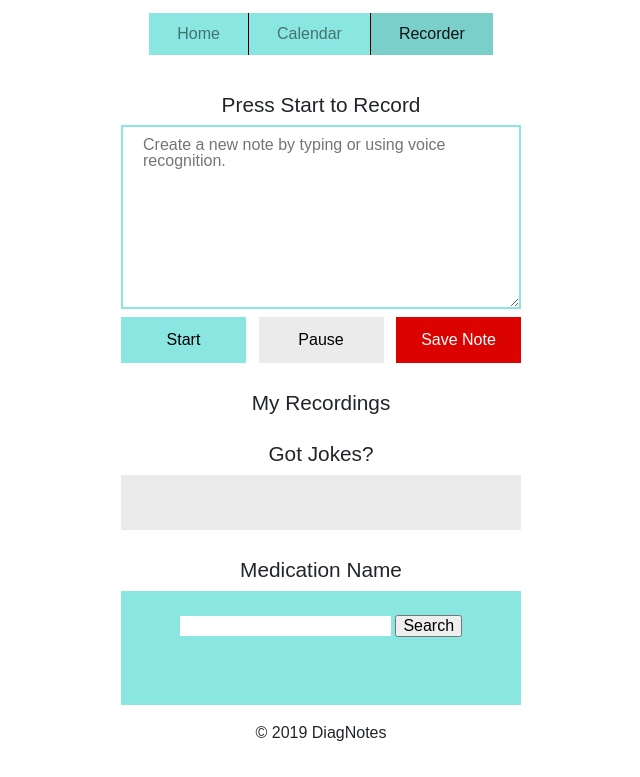
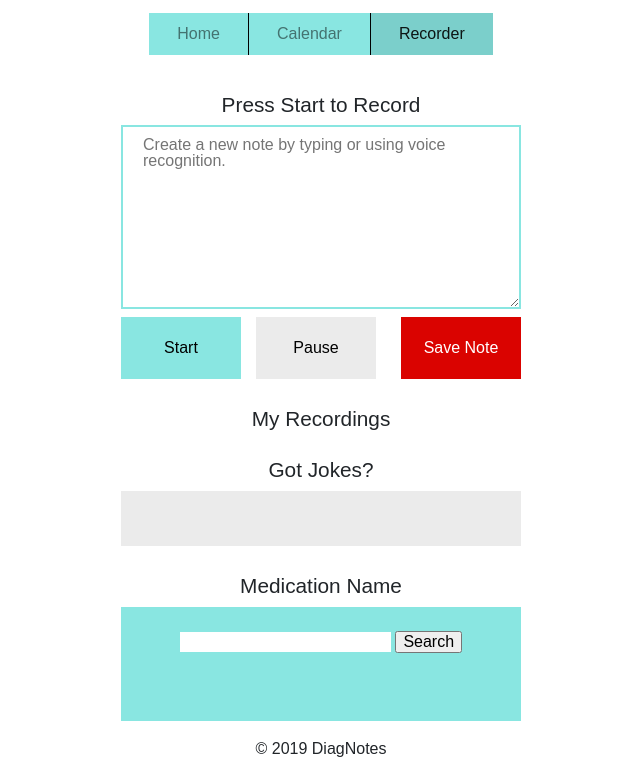
Before and after one commit to JMo911/DiagNotes, a plain HTML site: page appoinment.html in a window 1280 px wide. Shown: the part 93-870 px from the top of the page, without its empty margins (319-959 px from the left). Drawn offline with nearby package versions, Linux system fonts and the light colour scheme; no server answers.

Commit message:
clean up appointment file and css for this page

```diff
--- a/appoinment.html
+++ b/appoinment.html
@@ -19,7 +19,7 @@
   <script src="https://www.gstatic.com/firebasejs/6.2.4/firebase-app.js"></script>
   <script src="https://www.gstatic.com/firebasejs/6.2.4/firebase-database.js"></script>
 </head>
-<body>
+<body class="appointment-page-body">
     <header>
         <div class="navbar-brand row">
             <h1 class="headline">DiagNotes</h1>
@@ -89,7 +89,7 @@
     </div>
     <footer>&copy; 2019 DiagNotes</footer>
     <!--voice recorder-->
-    <!-- <script src="https://cdnjs.cloudflare.com/ajax/libs/jquery/3.2.1/jquery.min.js"></script>-->
+    <script src="https://cdnjs.cloudflare.com/ajax/libs/jquery/3.2.1/jquery.min.js"></script>
 
     <!--BOOTSTRAP CDN-->
     <script src="https://cdnjs.cloudflare.com/ajax/libs/popper.js/1.14.3/umd/popper.min.js" integrity="sha384-ZMP7rVo3mIykV+2+9J3UJ46jBk0WLaUAdn689aCwoqbBJiSnjAK/l8WvCWPIPm49" crossorigin="anonymous"></script>
--- a/css/style.css
+++ b/css/style.css
@@ -113,35 +113,44 @@ button#create-button:hover {
 }
 .container.appointment-page {
     margin: 20px auto;
-    width: 800px;
+    width: 300px;
     text-align: center;
+    padding:0;
+}
+.app {
+    width:300px;
+    margin:0 auto;
 }
 .appointment-page textarea {
-    width:400px;
+    width:300px;
     padding: 10px 20px;
     font-weight:100;
     border: 2px solid #89e6e1;
 }
 .appointment-page h2 {
-    width: 400px;
+    width: 300px;
     margin: 40px auto 10px auto;
     font-size: 1.3em;
     font-weight: 300;
+    text-align:center;
 }
 .appointment-page .buttons {
-    width: 400px;
+    width: 300px;
     margin:5px auto 20px auto;
+    overflow:hidden;
 }
 .appointment-page button {
     border:none;
-    padding: 15px 20px;
     color: #000000;
-    width:125px;
     cursor:pointer;
 }
 button#start-record-btn {
     float:left;
     background-color: #89e6e1;
+    margin-right: 15px;
+    padding: 23px 15px;
+    font-size:1em;
+    width:30%;
 }
 button#start-record-btn:hover {
     filter: brightness(90%);
@@ -149,6 +158,10 @@ button#start-record-btn:hover {
 button#pause-record-btn {
     background-color: #ebebeb;
     color:#000000;
+    float:left;
+    padding: 24.5px 15px;
+    width:30%;
+    font-size:1em;
 }
 button#pause-record-btn:hover {
     filter: brightness(90%);
@@ -157,36 +170,38 @@ button#save-note-btn {
     float:right;
     background-color: #da0300;
     color:#ffffff;
+    padding: 16.5px 15px;
+    width:30%;
 }
 button#save-note-btn:hover {
     filter: brightness(90%);
 }
 .appointment-page h3 {
-    width: 400px;
+    width: 300px;
     margin: 30px auto 10px auto;
     font-size: 1.3em;
     font-weight: 300;
 }
 
 #notesContainer {
-    width: 400px;
+    width: 300px;
     margin: auto;
 }
 li.note {
-    width: 400px;
+    width: 300px;
     margin: 0 auto 20px auto;
 }
 #joke-container {
     background-color: #ebebeb;
     padding: 20px;
     margin: 10px auto 20px auto;
-    width: 400px;
+    width: 300px;
 }
 #joke-container #setup {
     margin-bottom: 15px;
 }
 form.medication-name {
-    width:400px;
+    width:300px;
     margin:0 auto;
     background-color: #89e6e1;
     padding: 20px;
@@ -216,7 +231,26 @@ footer {
 }
 
 @media only screen and (min-width: 768px) {
-    .navbar {
+    .navbar,
+    #main-content p,
+    form,
+    .container.appointment-page,
+    .app,
+    .appointment-page textarea,
+    .appointment-page h2,
+    .appointment-page .buttons,
+    .appointment-page h3,
+    #notesContainer,
+    li.note,
+    #joke-container,
+    form.medication-name {
         width: 400px;
     }
+
+    button#pause-record-btn {
+        padding: 23px 15px;
+    }
+    button#save-note-btn {
+        padding: 23px 15px;
+    }
 }
```
